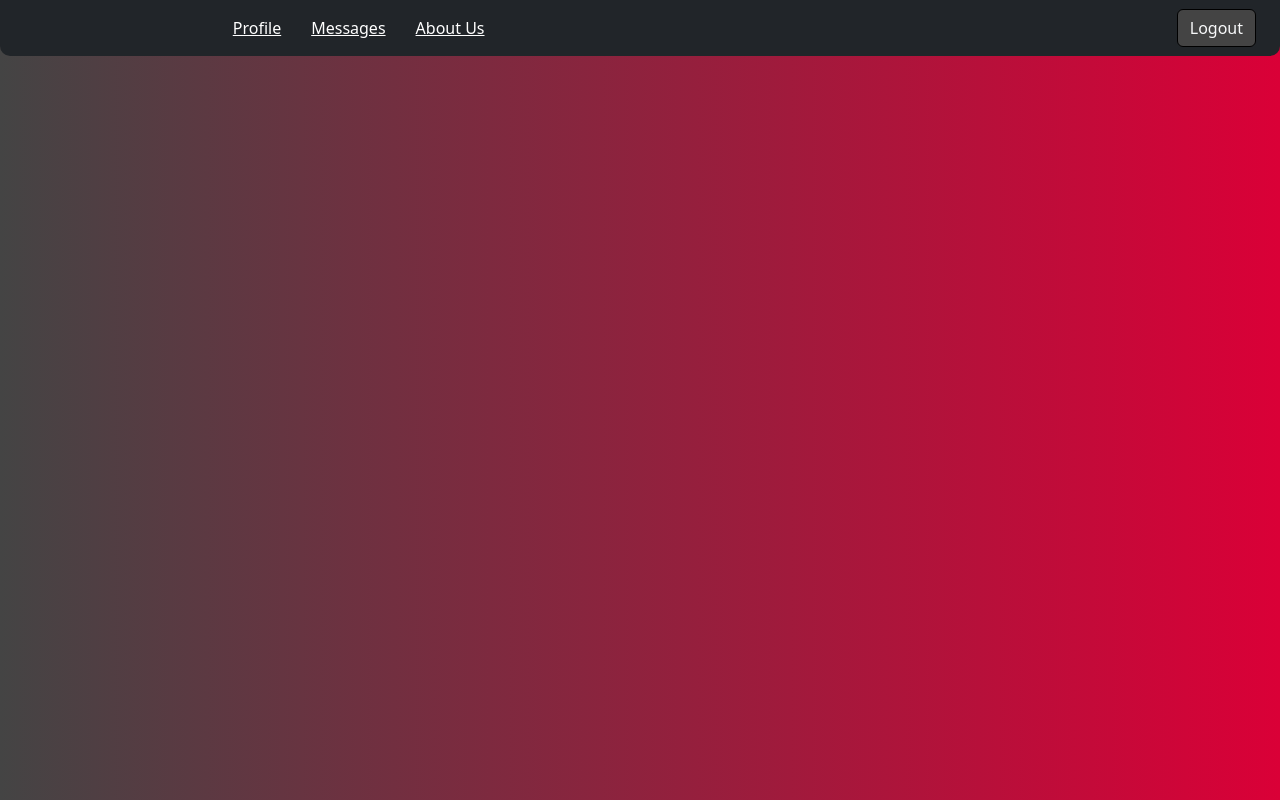
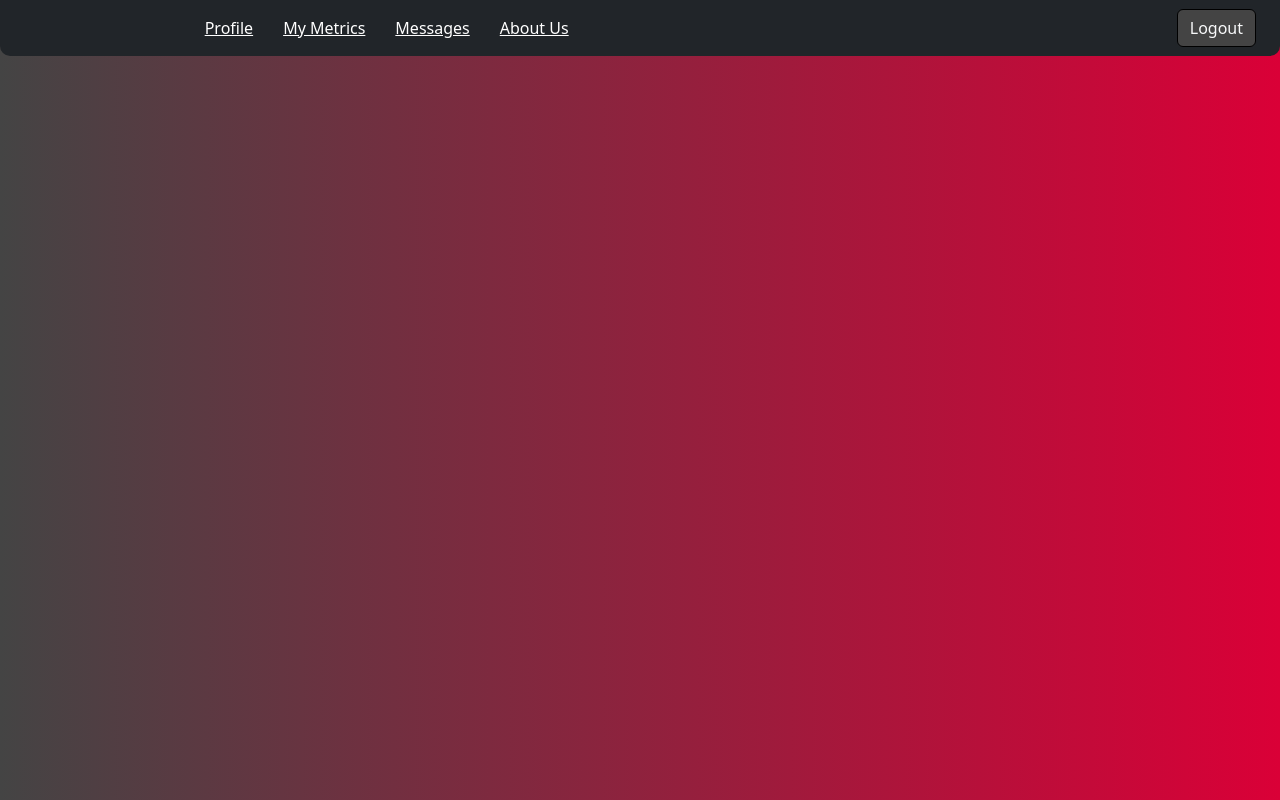
Before and after one commit to Jarhym27/Launch_App, a React (Create React App) app in the folder front-end/: page /header in a window 1280 px wide. Built offline with nearby package versions, Linux system fonts and the light colour scheme; the HTML template or start-up script is replaced by a standard one.

Commit message:
Metric functionality complete

```diff
--- a/front-end/src/component/Header.js
+++ b/front-end/src/component/Header.js
@@ -74,6 +74,9 @@ const Header = () => {
             <Link className="headerLink" to={profilePath}>Profile</Link>
           </Navbar.Text>
           <Navbar.Text>
+            <Link className="headerLink" to={'/metrics'}>My Metrics</Link>
+          </Navbar.Text>
+          <Navbar.Text>
             <Link className="headerLink" to={'/messages'}>Messages</Link>
           </Navbar.Text>
           <Navbar.Text>
```
